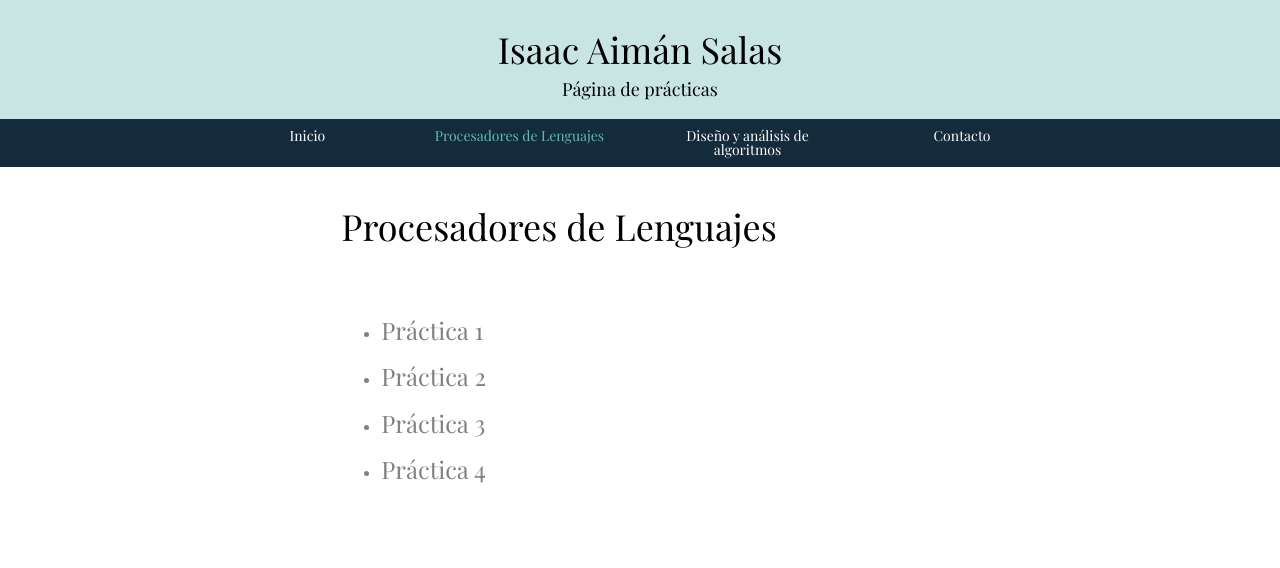
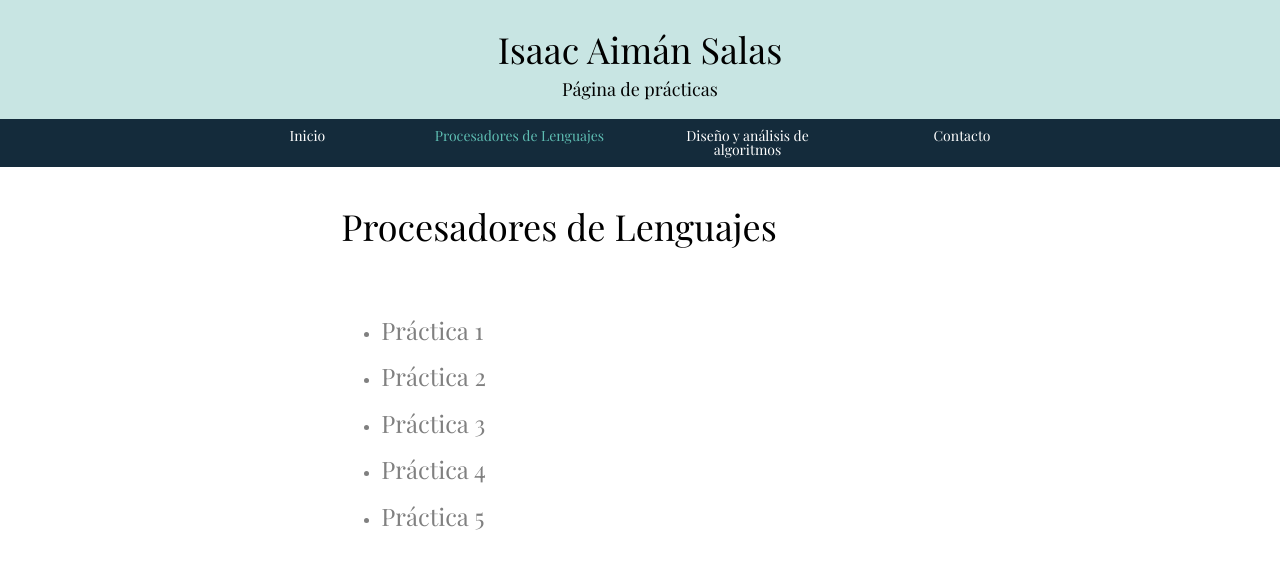
Before and after one commit to IsaacAiman/alu0100841565.github.io, a plain HTML site: page index.html in a window 1280 px wide. Both pictures are taken after a click on the link "Procesadores de Lenguajes". Drawn offline with nearby package versions, Linux system fonts and the light colour scheme.

Commit message:
Añadida P5 PL

```diff
--- a/index.html
+++ b/index.html
@@ -80,6 +80,7 @@
                           <li><a href="https://github.com/ULL-ESIT-PL-1617/primeros-pasos-en-nodejs-javier-pablo-isaac" target="_blank"><h3>Práctica 2</h3></a></li>
                           <li><a href="https://github.com/ULL-ESIT-PL-1617/estudiar-las-rutas-en-expressjs-javier-pablo-isaac" target="_blank"><h3>Práctica 3</h3></a></li>
                           <li><a href="https://github.com/ULL-ESIT-PL-1617/estudiar-cookies-y-sessions-en-expressjs-javier-pablo-isaac-31l1" target="_blank"><h3>Práctica 4</h3></a></li>
+                          <li><a href="https://github.com/ULL-ESIT-PL-1617/analizador-lexico-para-un-subconjunto-de-javascript-javier-pablo-isaac-31l1" target="_blank"><h3>Práctica 5</h3></a></li>
                         </ul>
 
                     </div>
```
